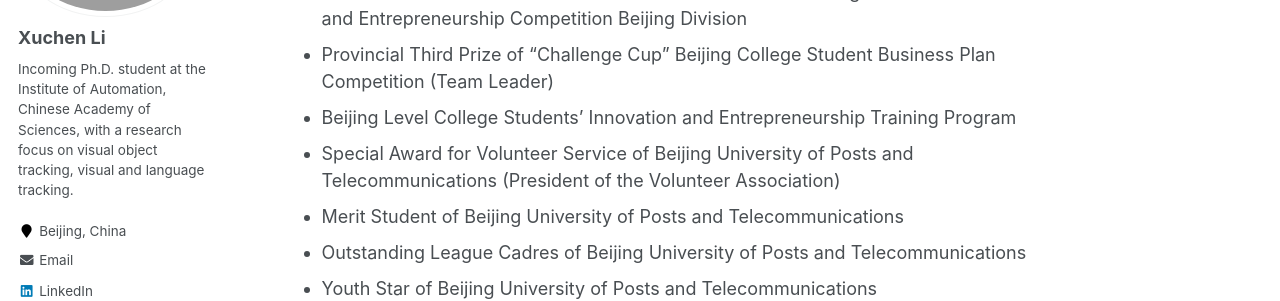
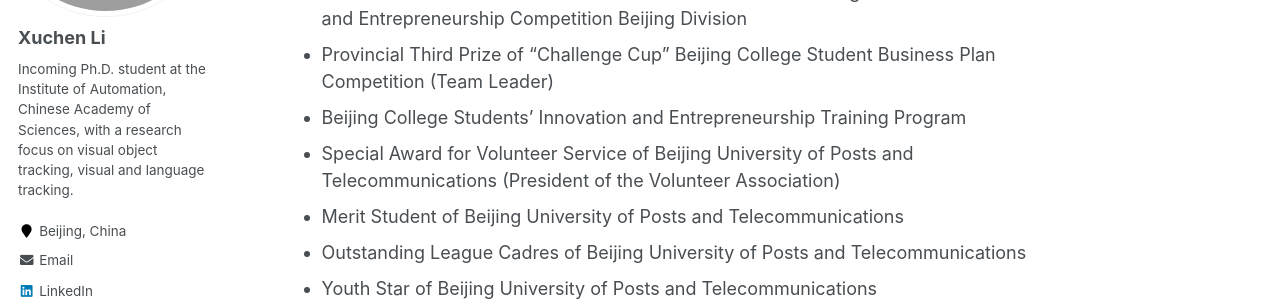
Before and after one commit to Xuchen-Li/Xuchen-Li.github.io, a Jekyll site: the page built from _pages/about.md, in a window 1280 px wide and 900 px high, scrolled down 3271 px. Shown: the part 153-454 px from the top of the window. Built offline with Jekyll 4.4.1, drawn with Linux system fonts in a browser that asks for light colours.

Commit message:
更新 about.md

```diff
--- a/_pages/about.md
+++ b/_pages/about.md
@@ -87,7 +87,7 @@ Awards & Honors
 * Provincial Second Prize of China International 'Internet+' College Students' Innovation and Entrepreneurship Competition Beijing Division (Team Leader)
 * Provincial Second Prize of China International 'Internet+' College Students' Innovation and Entrepreneurship Competition Beijing Division
 * Provincial Third Prize of "Challenge Cup" Beijing College Student Business Plan Competition (Team Leader)
-* Beijing Level College Students' Innovation and Entrepreneurship Training Program
+* Beijing College Students' Innovation and Entrepreneurship Training Program
 * Special Award for Volunteer Service of Beijing University of Posts and Telecommunications (President of the Volunteer Association)
 * Merit Student of Beijing University of Posts and Telecommunications
 * Outstanding League Cadres of Beijing University of Posts and Telecommunications
```
